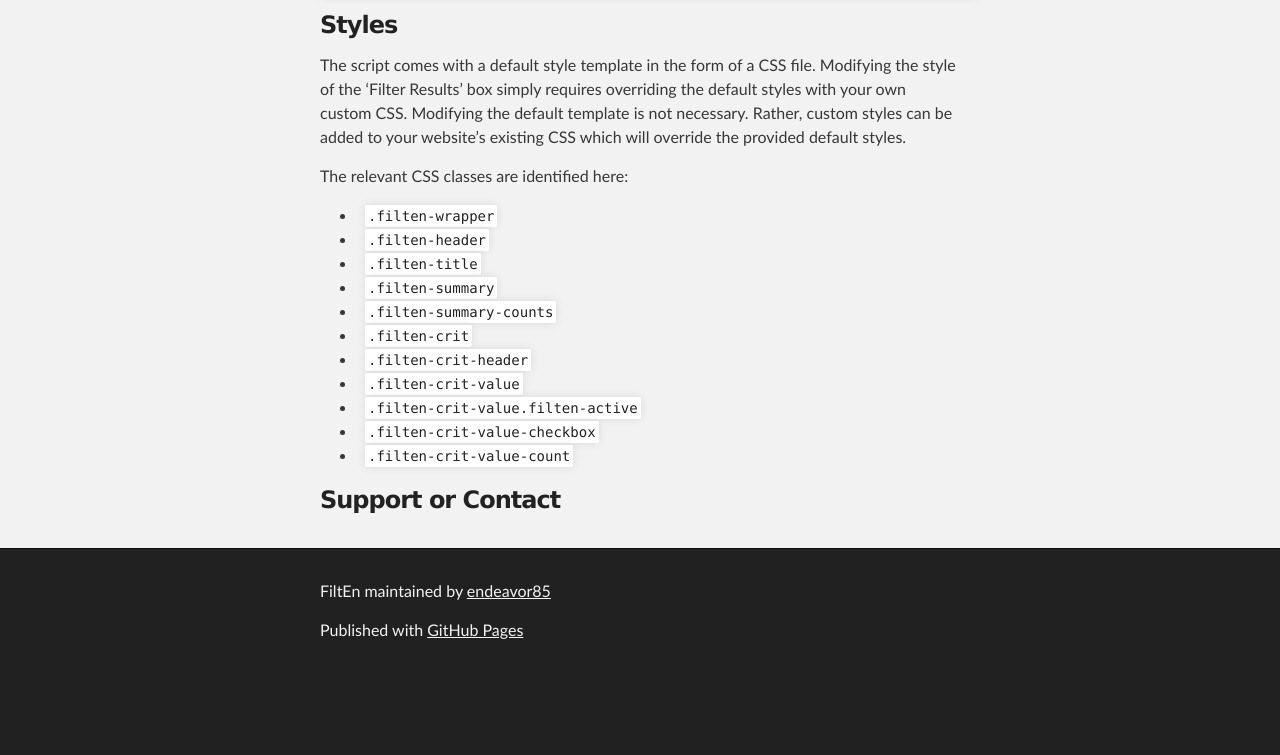
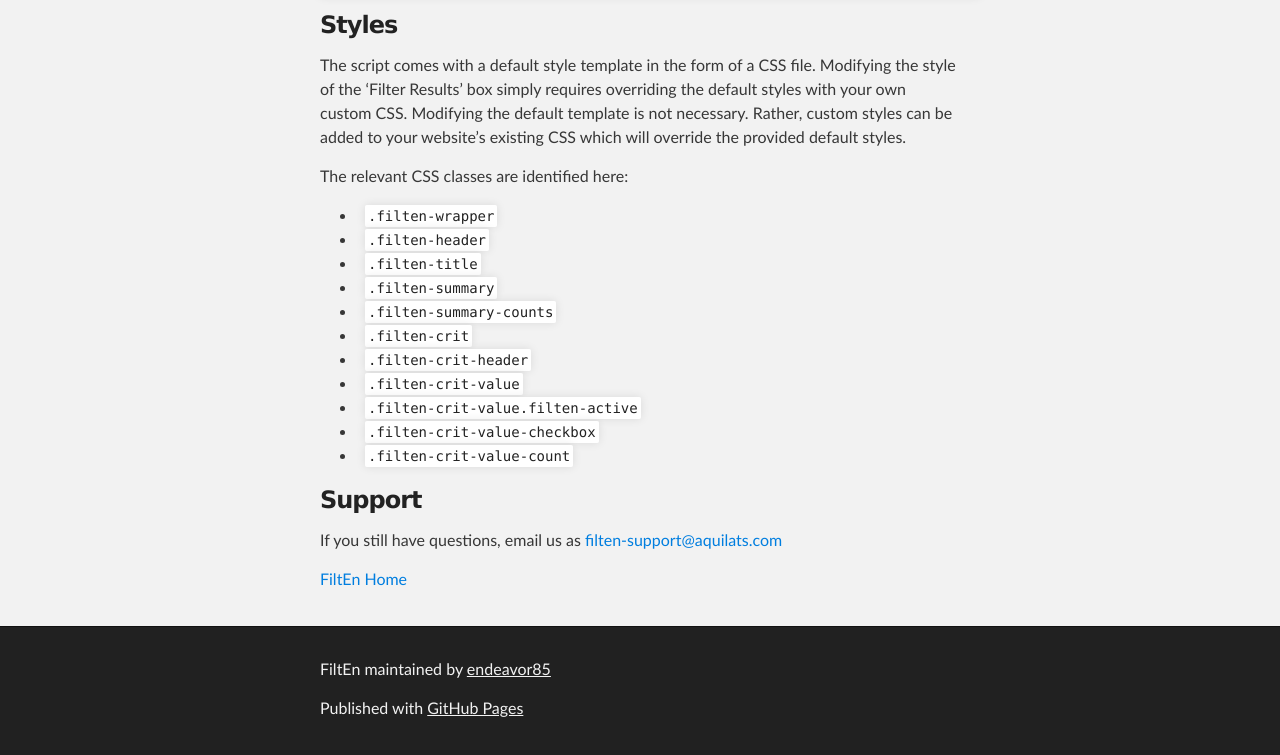
Before and after one commit to endeavor85/filten, a plain HTML site: page docs/index.html in a window 1280 px wide. Shown: the part 2821-3576 px from the top of the page. Before the commit the page ends 3498 px from the top, so only its background shows below. Drawn offline with Linux system fonts and the light colour scheme.

Commit message:
Update index.html

```diff
--- a/docs/index.html
+++ b/docs/index.html
@@ -169,7 +169,15 @@ The script comes with a default style template in the form of a CSS file.  Modif
 </ul>
 
 <h3>
-<a name="support-or-contact" class="anchor" href="#support-or-contact"><span class="octicon octicon-link"></span></a>Support or Contact</h3>
+<a name="support" class="anchor" href="#support"><span class="octicon octicon-link"></span></a>Support</h3>
+
+<p>
+If you still have questions, email us as <a href="mailto:filten-support@aquilats.com">filten-support@aquilats.com</a>
+</p>
+
+<p>
+<a href="../">FiltEn Home</a>
+</p>
 
       </section>
     </div>
```
